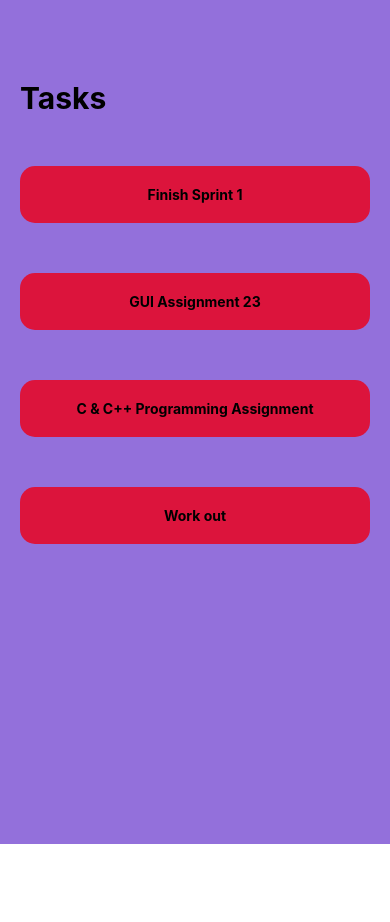
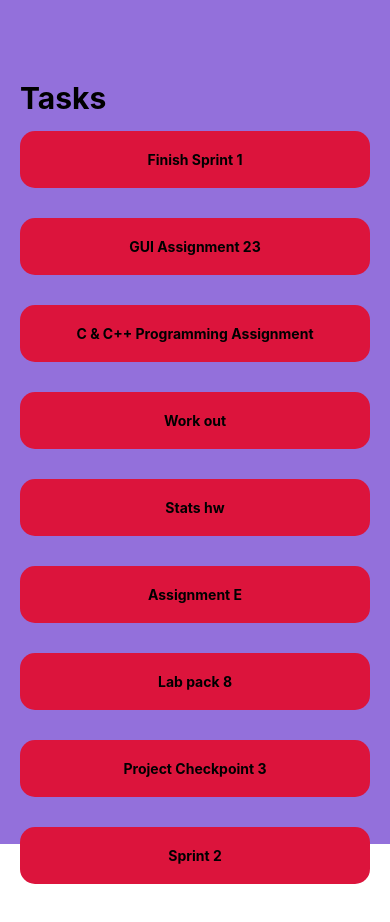
Before and after one commit to Dag000925/Task-Manager, a React Native app: screen / in a window 390 px wide. Shown: the top 922 px of the page. Before the commit the page ends 844 px from the top, so only its background shows below. Built offline with nearby package versions, Linux system fonts and the light colour scheme.

Commit message:
Made Task View scrollable Made Tasks clickable Added styles for different priorities

```diff
--- a/App.js
+++ b/App.js
@@ -1,19 +1,24 @@
 import { StatusBar } from 'expo-status-bar';
-import { StyleSheet, Text, View } from 'react-native';
+import { StyleSheet, Text, View, SafeAreaView, Button, ScrollView } from 'react-native';
 import React from 'react';
-import CreatTask from './components/CreateTask';
+import CreateTask from './components/CreateTask';
 
 export default function App() {
   return (
     <View style={styles.container}>
       <View style={styles.tasksWrapper}>
         <Text style = {styles.sectionTitle}>Tasks</Text>
-        <View style={styles.items}>
-          <CreatTask text={'Finish Sprint 1'}/>
-          <CreatTask text={'GUI Assignment 23'}/>
-          <CreatTask text={'C & C++ Programming Assignment'}/>
-          <CreatTask text={'Work out'}/>
-        </View>
+        <ScrollView>
+          <CreateTask title={'Finish Sprint 1'}/>
+          <CreateTask title={'GUI Assignment 23'}/>
+          <CreateTask title={'C & C++ Programming Assignment'}/>
+          <CreateTask title={'Work out'}/>
+          <CreateTask title={'Stats hw'}/>
+          <CreateTask title={'Assignment E'}/>
+          <CreateTask title={'Lab pack 8'}/>
+          <CreateTask title={'Project Checkpoint 3'}/>
+          <CreateTask title={'Sprint 2'}/>
+        </ScrollView>
       </View>
     </View>
   );
@@ -27,6 +32,7 @@ const styles = StyleSheet.create({
   tasksWrapper: {
     paddingTop: 80,
     paddingHorizontal: 20,
+    paddingBottom: 50,
   },
   sectionTitle: {
     fontSize: 30,
--- a/components/CreateTask.js
+++ b/components/CreateTask.js
@@ -1,25 +1,55 @@
-import React from 'react';
-import { View, Text, StyleSheet } from 'react-native';
+import React  from 'react';
+import { View, Text, StyleSheet, TouchableOpacity, TextInput} from 'react-native';
+import { Input } from '@rneui/themed';
+
+export const placeholders = {
+    title: "Title",
+    description: "Description",
+
+}
 
 const CreateTask = (props) => {
+    const title = props.title;
+    const description = props.description;
+    const category = props.category;
+    const completed = props.completed;
     return (
-        <View style = {styles.item}>
-            <Text style={styles.itemText}>{props.text}</Text>
-        </View>
+        <TouchableOpacity>
+            <View style = {styles.highPriorityItem} >
+                <Text style={styles.itemText}>{props.title}</Text>
+            </View>
+        </TouchableOpacity>
     )
 }
 
 const styles = StyleSheet.create({
-    item: {
+    highPriorityItem: {
         backgroundColor: '#dc143c',
         padding: 20,
         alignItems: 'center',
-        marginTop: 50,
+        marginTop: 15,
+        marginBottom: 15,
+        borderRadius: 15,
+    },
+    mediumPriorityItem: {
+        backgroundColor: '#f69709',
+        padding: 20,
+        alignItems: 'center',
+        marginTop: 15,
+        marginBottom: 15,
+        borderRadius: 15,
+    },
+    lowPriorityItem: {
+        backgroundColor: '#2eb82e',
+        padding: 20,
+        alignItems: 'center',
+        marginTop: 15,
+        marginBottom: 15,
         borderRadius: 15,
     },
     itemText: {
         fontWeight: 'bold',
-    }
+    },
 })
 
 export default CreateTask;
--- a/package.json
+++ b/package.json
@@ -9,10 +9,13 @@
     "web": "expo start --web"
   },
   "dependencies": {
+    "@rneui/base": "^4.0.0-rc.7",
+    "@rneui/themed": "^4.0.0-rc.8",
     "expo": "~49.0.15",
     "expo-status-bar": "~1.6.0",
     "react": "18.2.0",
-    "react-native": "0.72.6"
+    "react-native": "0.72.6",
+    "react-native-pager-view": "6.2.0"
   },
   "devDependencies": {
     "@babel/core": "^7.20.0"
```
Also changed, not shown: 1 other file (tests, documents, lock files or other folders).
